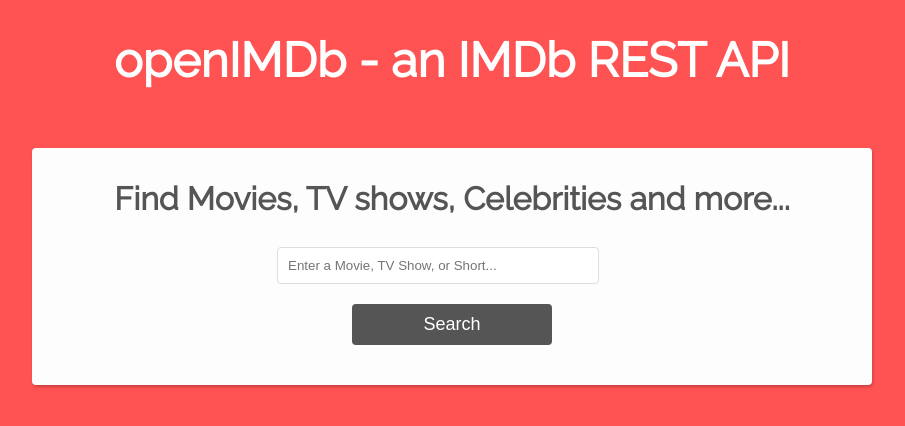
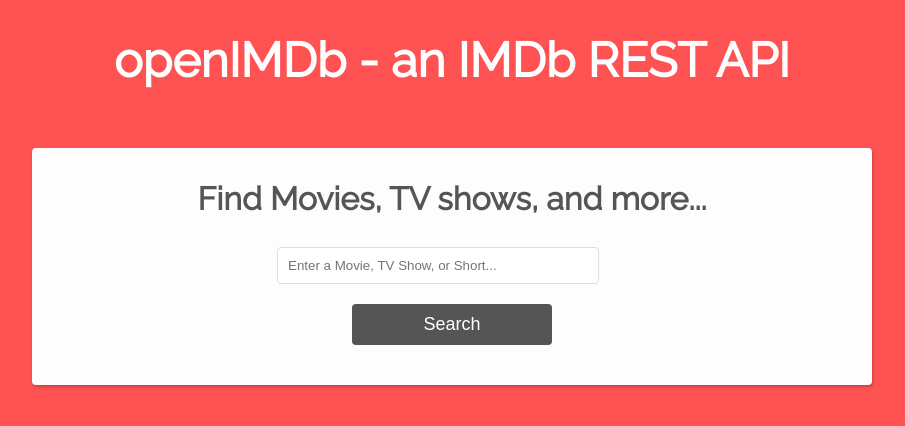
Before and after one commit to mmarder96/imdbAPI, a website: page public/index.html in a window 1280 px wide. Shown: the whole page, without its empty margins (188-1093 px from the left). Drawn offline with nearby package versions, Linux system fonts and the light colour scheme.

Commit message:
deployed!

```diff
--- a/public/index.html
+++ b/public/index.html
@@ -9,7 +9,7 @@
   <body>
     <h1 class="title"> openIMDb - an IMDb REST API </h1>
     <div id="homepage">
-      <h1>Find Movies, TV shows, Celebrities and more...</h1>
+      <h1>Find Movies, TV shows, and more...</h1>
       <div id="movies"></div>
     </div>
 
```
